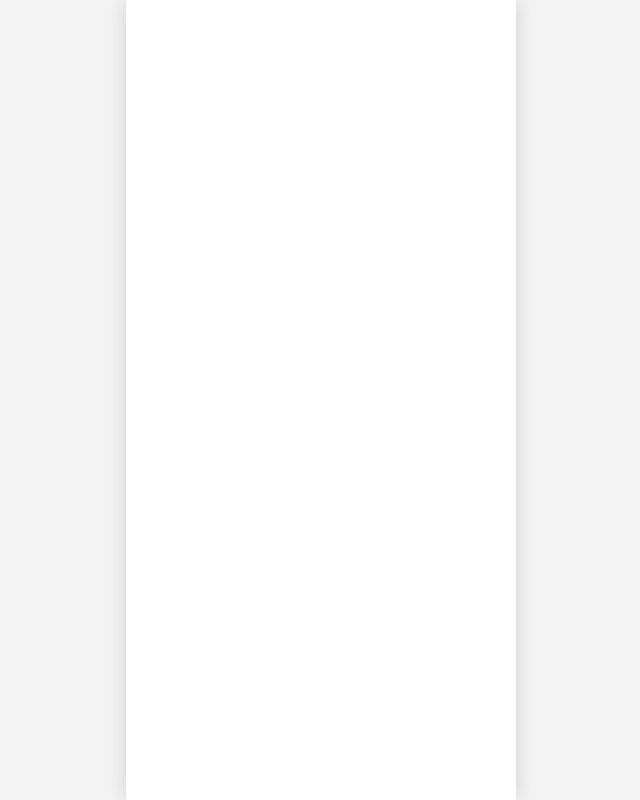
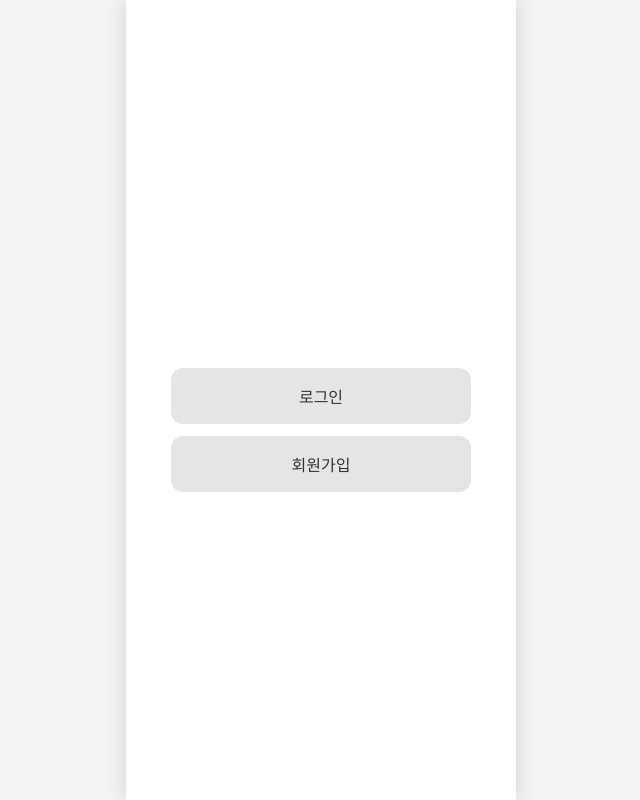
Before and after one commit to VOLRABBIT/VOLRABBIT_FE, a React (Vite) app in the folder Modo-FE/: page / in a window 1280 px wide. Before the commit this address had no page. Shown: the whole page, without its empty margins (319-959 px from the left). Built offline with nearby package versions, Linux system fonts and the light colour scheme.

Commit message:
feat: 랜딩 페이지 기본 틀 구성
- 로고 영역 및 버튼 영역 기본 구조 구성
- 로그인/회원가입 버튼 추가

```diff
--- a/Modo-FE/src/App.jsx
+++ b/Modo-FE/src/App.jsx
@@ -1,5 +1,6 @@
 import { Routes, Route } from "react-router-dom";
 import Onboarding from "./page/Onboarding/Onboarding.jsx";
+import Landing from "./page/Landing/Landing.jsx";
 import "./App.css";
 
 export default function App() {
@@ -7,6 +8,7 @@ export default function App() {
     <div className="viewport-wrapper">
       <div className="app-frame">
         <Routes>
+          <Route path="/" element={<Landing />} />
           <Route path="/onboarding" element={<Onboarding />} />
         </Routes>
       </div>
--- /dev/null
+++ b/Modo-FE/src/page/Landing/Landing.jsx
@@ -0,0 +1,21 @@
+import styles from "./Landing.module.css";
+
+export default function Landing() {
+  return (
+    <div className={styles.container}>
+      {/* 메인 콘텐츠 */}
+      <div className={styles.mainContent}>
+        {/* 로고 영역 */}
+        <div className={styles.logoSection}>
+          {/* 로고 이미지가 들어갈 영역 */}
+        </div>
+
+        {/* 버튼 영역 */}
+        <div className={styles.buttonSection}>
+          <button className={styles.loginButton}>로그인</button>
+          <button className={styles.signupButton}>회원가입</button>
+        </div>
+      </div>
+    </div>
+  );
+}
--- /dev/null
+++ b/Modo-FE/src/page/Landing/Landing.module.css
@@ -0,0 +1,53 @@
+.container {
+  width: 100%;
+  height: 100%;
+  background: #fff;
+  display: flex;
+  flex-direction: column;
+  position: relative;
+}
+
+/* 메인 콘텐츠 */
+.mainContent {
+  flex: 1;
+  display: flex;
+  flex-direction: column;
+  justify-content: center;
+  align-items: center;
+  padding: 20px;
+}
+
+/* 로고 영역 */
+.logoSection {
+  display: flex;
+  flex-direction: column;
+  align-items: center;
+  margin-bottom: 60px;
+}
+
+/* 버튼 영역 */
+.buttonSection {
+  display: flex;
+  flex-direction: column;
+  gap: 12px;
+  width: 100%;
+  max-width: 300px;
+}
+
+.loginButton,
+.signupButton {
+  width: 100%;
+  padding: 16px;
+  border-radius: 12px;
+  border: none;
+  background: #e5e5e5;
+  color: #333;
+  font-size: 16px;
+  font-weight: 500;
+  cursor: pointer;
+}
+
+.loginButton:hover,
+.signupButton:hover {
+  background: #d5d5d5;
+}
```
